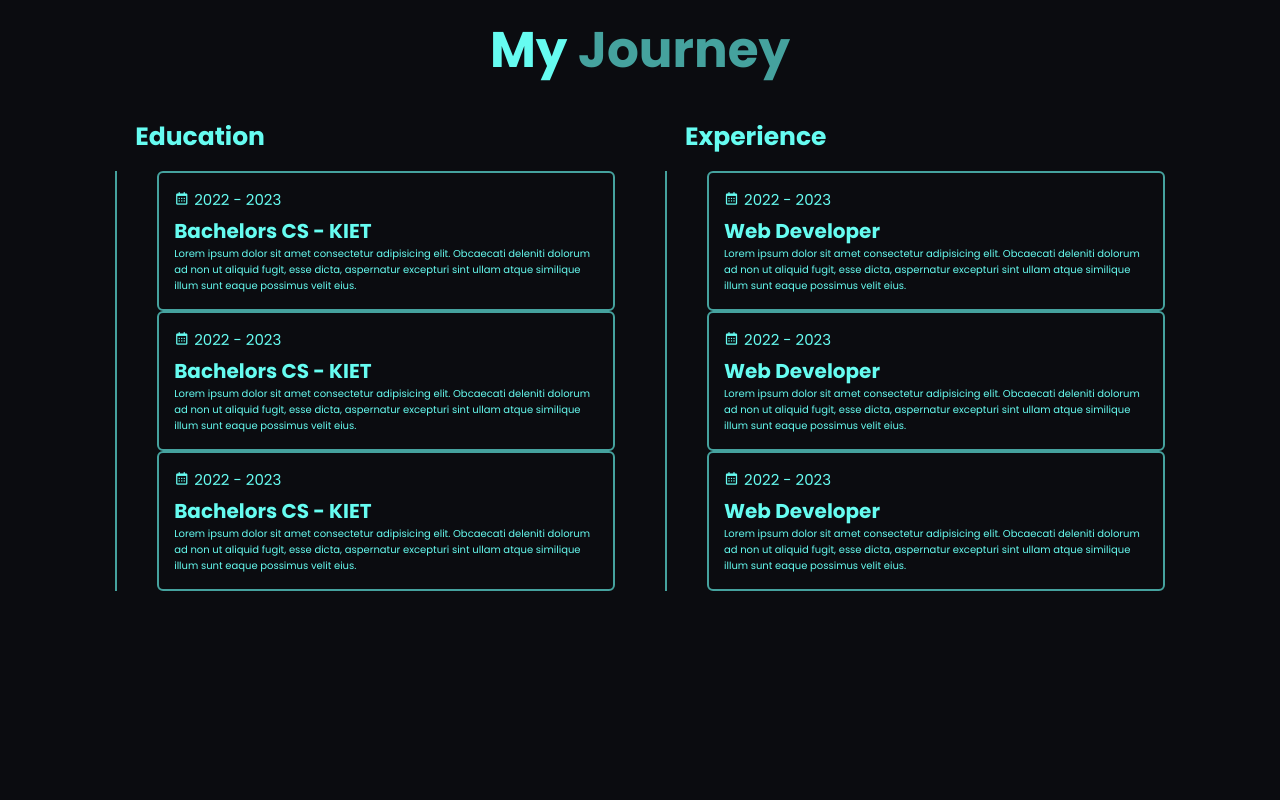
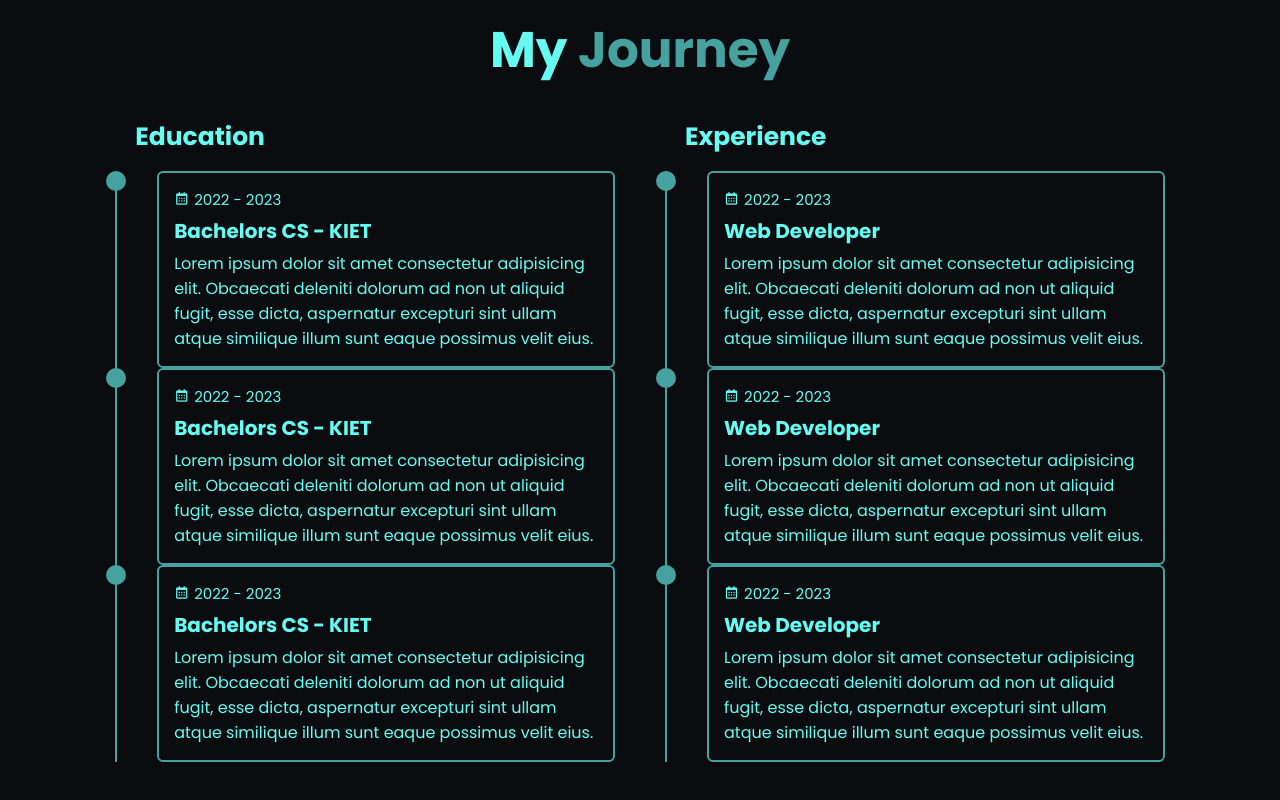
Before and after one commit to Sumiitt-007/Portfolio, a plain HTML site: page index.html in a window 1280 px wide. Shown: the part 1687-2487 px from the top of the page. Before the commit the page ends 2328 px from the top, so only its background shows below. Drawn offline with nearby package versions, Linux system fonts and the light colour scheme.

Commit message:
Completed design of Education content

```diff
--- a/stylesheet.css
+++ b/stylesheet.css
@@ -333,12 +333,40 @@ span {
   padding-left: 2rem;
 }
 
+.education-box .education-content::before{
+  content: '';
+  position: absolute;
+  top: 0;
+  left : -1.1rem;
+  width: 2rem;
+  height: 2rem;
+  background : var(--main-color);
+  border-radius: 50%;
+}
+
 .education-content .content {
   position: relative;
   padding: 1.5rem;
   border: .2rem solid var(--main-color);
   border-radius: .6rem;
   margin-left: 2rem;
+  overflow: hidden;
+}
+
+.education-content .content::before{
+  content: '';
+  position: absolute;
+  top: 0;
+  left: 0;
+  width: 0%;
+  height: 100%;
+  background: var(--second-bg-color) ;
+  z-index: -1;
+  transition: .6s ;
+}
+
+.education-content .content:hover:before{
+  width: 100%;
 }
 
 .education-content .content .year{
@@ -353,5 +381,9 @@ span {
 
 .education-content .content h3 {
   font-size: 2rem;
+}
 
-}
+.education-content .content p {
+  font-size: 1.6rem;
+  padding-top: .5rem;
+ }
```
